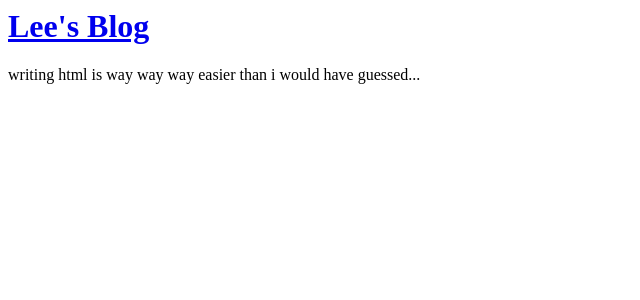
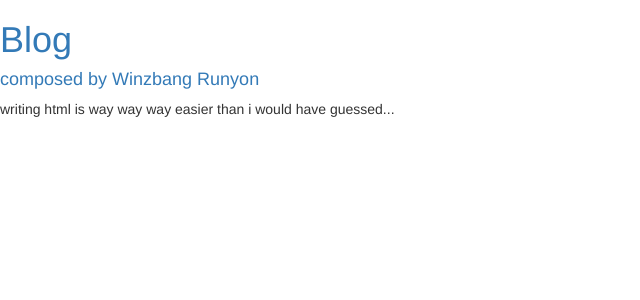
Before and after one commit to LeeRuns/my-first-blog, a Django app: page / in a window 1280 px wide. Shown: the top 300 px of the page, without its empty margins (0-640 px from the left). Run offline with Django 3.2, Linux system fonts and the light colour scheme; data that the repository does not hold is empty; some libraries are stand-ins or nearby versions.

Commit message:
changed title to wizbang.

```diff
--- a/blog/templates/blog/post_list.html
+++ b/blog/templates/blog/post_list.html
@@ -1,10 +1,13 @@
 <html>
     <head>
-        <title> Lee's Blog</title>
+        <title> the "Wizbang Blog"</title>
+        <link rel="stylesheet" href="//maxcdn.bootstrapcdn.com/bootstrap/3.2.0/css/bootstrap.min.css">
+        <link rel="stylesheet" href="//maxcdn.bootstrapcdn.com/bootstrap/3.2.0/css/bootstrap-theme.min.css">
     </head>
     <body>
       <div>
-        <h1><a href="/">Lee's Blog</a></h1>
+        <h1><a href="/">Blog</a></h1>
+        <h4><a href="/">composed by Winzbang Runyon</a></h4>
       </div>
 
       <p>
```
